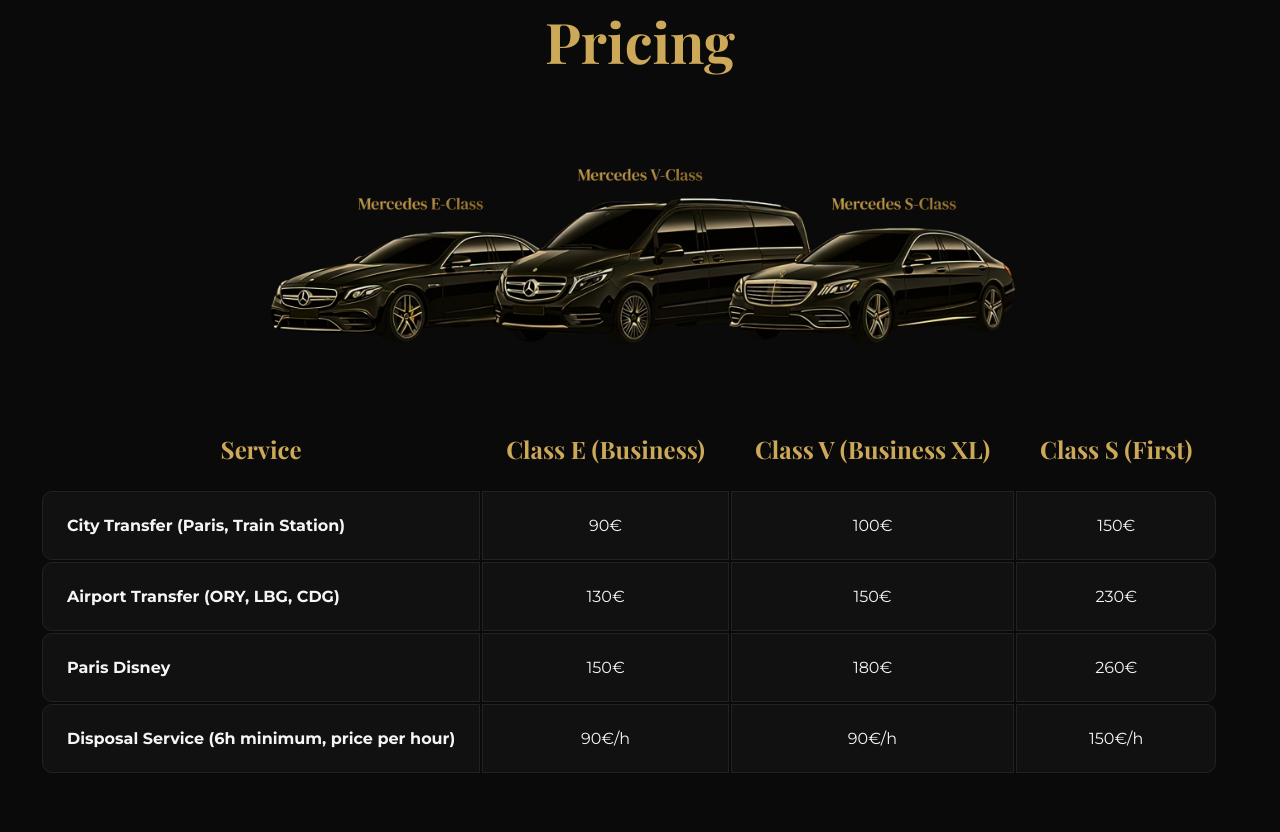
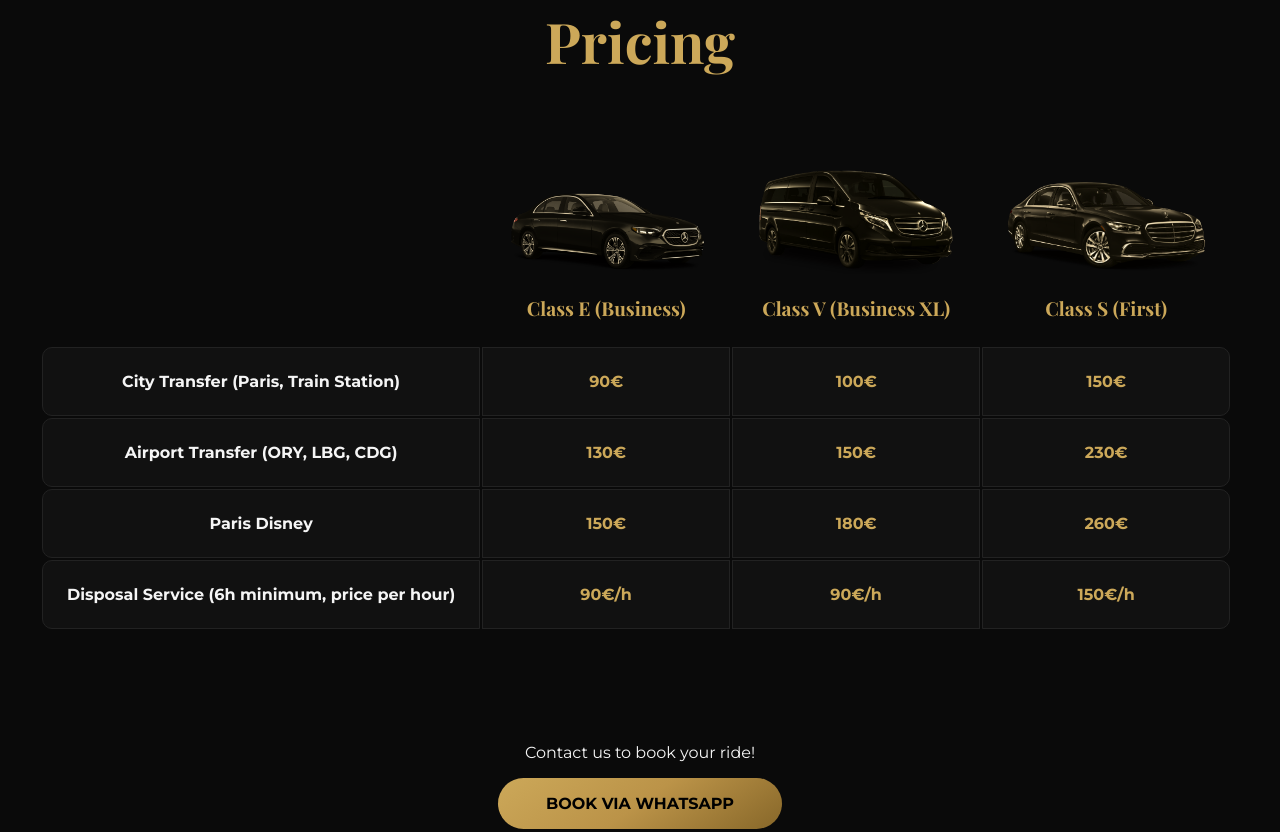
Before and after one commit to Vetrov0x/WeCarrySite, a plain HTML site: page index.html in a window 1280 px wide. Shown: the part 1988-2820 px from the top of the page. Drawn offline with nearby package versions, Linux system fonts and the light colour scheme.

Commit message:
feat: Add car images, responsive menu, and tabbed pricing

```diff
--- a/index.html
+++ b/index.html
@@ -82,14 +82,13 @@
         <section id="pricing">
             <h2>Pricing</h2>
             <div class="pricing-container-desktop">
-                <img src="assets/cars.png" alt="WeCarry Cars" class="pricing-cars">
                 <table>
                     <thead>
                         <tr>
-                            <th>Service</th>
-                            <th>Class E (Business)</th>
-                            <th>Class V (Business XL)</th>
-                            <th>Class S (First)</th>
+                            <th></th>
+                            <th><img src="assets/ClassE.png" alt="Mercedes E-Class"><br>Class E (Business)</th>
+                            <th><img src="assets/ClassV.png" alt="Mercedes V-Class"><br>Class V (Business XL)</th>
+                            <th><img src="assets/ClassS.png" alt="Mercedes S-Class"><br>Class S (First)</th>
                         </tr>
                     </thead>
                     <tbody>
@@ -130,6 +129,7 @@
                 <div class="pricing-table-container">
                     <table id="table-e">
                         <tbody>
+                            <tr><td colspan="2"><img src="assets/ClassE.png" alt="Mercedes E-Class" class="mobile-pricing-img"></td></tr>
                             <tr><td data-label="Service">City Transfer</td><td data-label="Price">90€</td></tr>
                             <tr><td data-label="Service">Airport Transfer</td><td data-label="Price">130€</td></tr>
                             <tr><td data-label="Service">Paris Disney</td><td data-label="Price">150€</td></tr>
@@ -138,6 +138,7 @@
                     </table>
                     <table id="table-v" style="display: none;">
                         <tbody>
+                            <tr><td colspan="2"><img src="assets/ClassV.png" alt="Mercedes V-Class" class="mobile-pricing-img"></td></tr>
                             <tr><td data-label="Service">City Transfer</td><td data-label="Price">100€</td></tr>
                             <tr><td data-label="Service">Airport Transfer</td><td data-label="Price">150€</td></tr>
                             <tr><td data-label="Service">Paris Disney</td><td data-label="Price">180€</td></tr>
@@ -146,6 +147,7 @@
                     </table>
                     <table id="table-s" style="display: none;">
                         <tbody>
+                            <tr><td colspan="2"><img src="assets/ClassS.png" alt="Mercedes S-Class" class="mobile-pricing-img"></td></tr>
                             <tr><td data-label="Service">City Transfer</td><td data-label="Price">150€</td></tr>
                             <tr><td data-label="Service">Airport Transfer</td><td data-label="Price">230€</td></tr>
                             <tr><td data-label="Service">Paris Disney</td><td data-label="Price">260€</td></tr>
--- a/style.css
+++ b/style.css
@@ -185,10 +185,16 @@ h2 {
     color: var(--text-light);
 }
 
-.pricing-cars {
+th img {
+    max-width: 200px;
+    margin-bottom: 1rem;
+}
+
+.mobile-pricing-img {
     width: 100%;
-    max-width: 800px;
-    margin-bottom: 3rem;
+    max-width: 300px;
+    margin-bottom: 1rem;
+    border-radius: 10px;
 }
 
 .pricing-container-desktop {
@@ -248,6 +254,7 @@ h2 {
     color: var(--text-gold);
 }
 
+
 th, td {
     padding: 1.5rem;
     text-align: center;
@@ -255,8 +262,9 @@ th, td {
 
 th {
     font-family: 'Playfair Display', serif;
-    font-size: 1.5rem;
+    font-size: 1.2rem;
     color: var(--text-gold);
+    align-content: end;
 }
 
 td {
@@ -264,10 +272,15 @@ td {
     border: 1px solid #222;
 }
 
+/* Unify price styles across desktop and mobile */
+.pricing-container-desktop td:not(:first-child) {
+    color: var(--text-gold);
+    font-weight: 700;
+}
+
 tr td:first-child {
     border-top-left-radius: 10px;
     border-bottom-left-radius: 10px;
-    text-align: left;
     font-weight: 700;
 }
 
```
Also changed, not shown: assets/ClassE.png (added), assets/ClassS.png (added), assets/ClassV.png (added).
